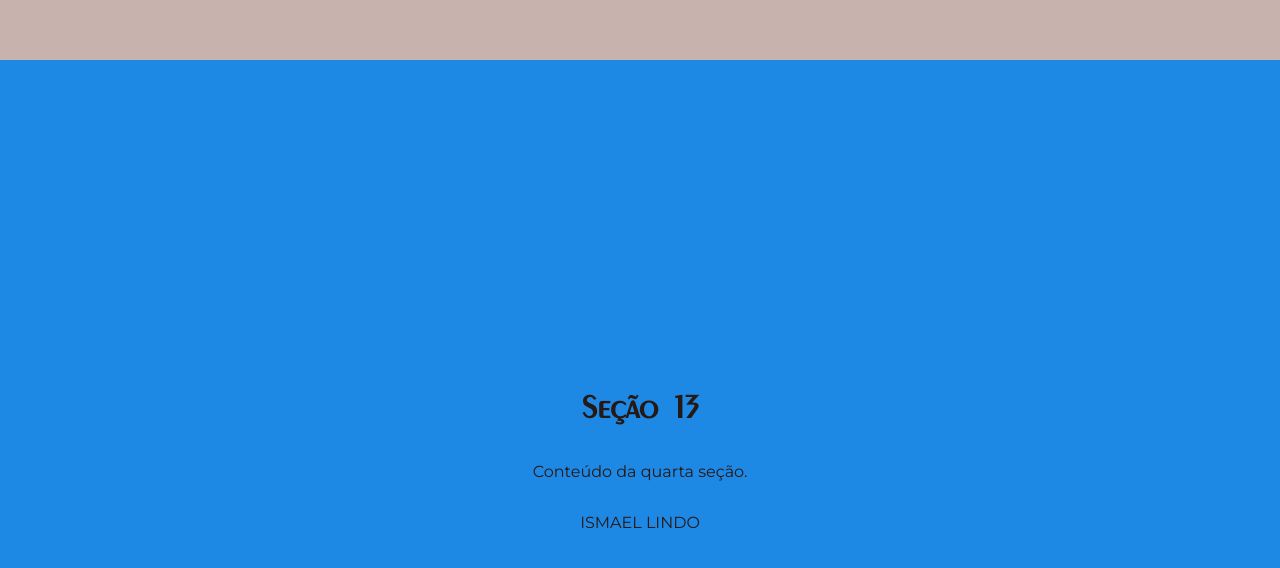
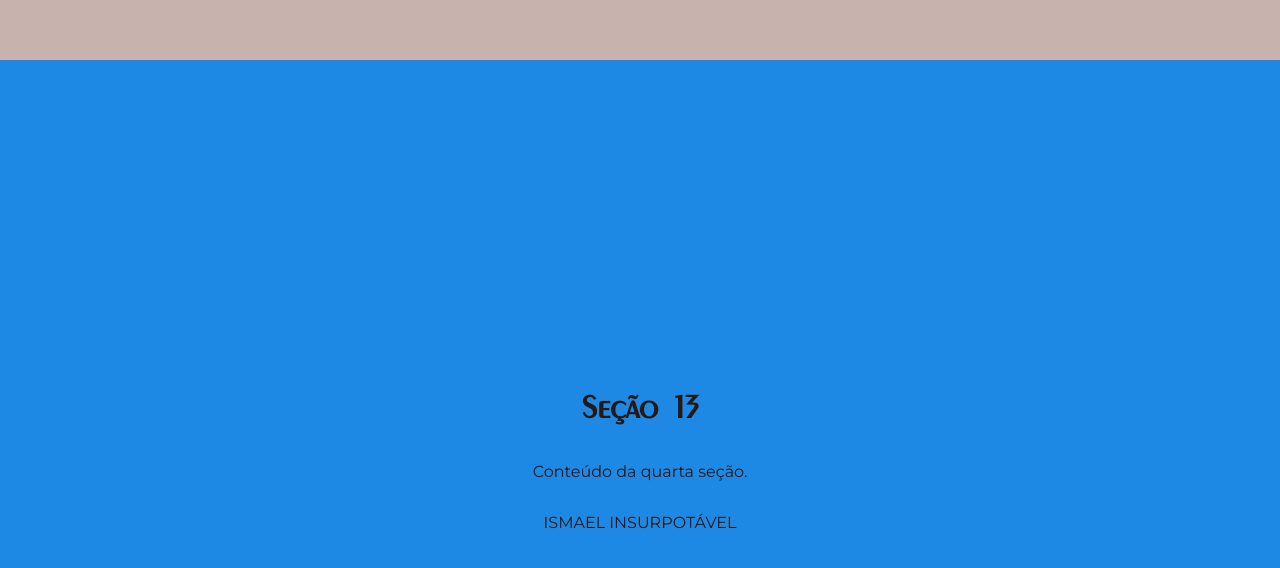
Before and after one commit to ArierEdvolikice/Mavic-Site, a React (Create React App) app in the folder mavic/: page / in a window 1280 px wide. Shown: the part 9540-10108 px from the top of the page. Built offline with nearby package versions, Linux system fonts and the light colour scheme.

Commit message:
MELHORAR

```diff
--- a/mavic/src/App.js
+++ b/mavic/src/App.js
@@ -176,7 +176,7 @@ function App() {
   <div id="section13" className="section section4">
     <h1>Seção 13</h1>
     <p>Conteúdo da quarta seção.</p>
-    <p> ISMAEL LINDO</p>
+    <p> ISMAEL INSURPOTÁVEL</p>
   </div>
 
 </div>
```
